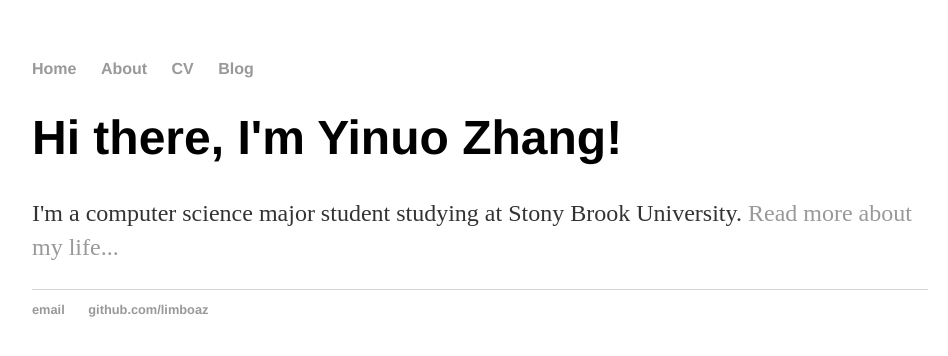
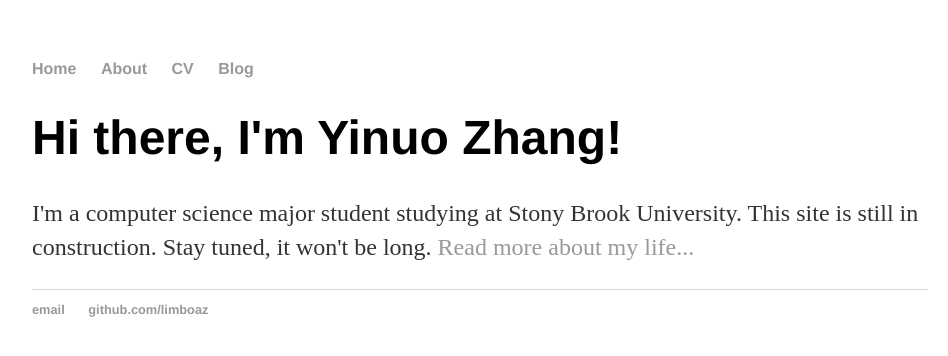
Before and after one commit to limboaz/limboaz.github.io, a Jekyll site: the page built from index.html, in a window 1280 px wide. Shown: the top 356 px of the page, without its empty margins (160-1108 px from the left). Built offline with Jekyll 4.4.1, drawn with Linux system fonts in a browser that asks for light colours.

Commit message:
Update index.html

```diff
--- a/index.html
+++ b/index.html
@@ -4,5 +4,7 @@ title: Yinuo Zhang
 ---
 <div class="blurb">
 	<h1>Hi there, I'm Yinuo Zhang!</h1>
-	<p>I'm a computer science major student studying at Stony Brook University. <a href="/about">Read more about my life...</a></p>
+	<p>I'm a computer science major student studying at Stony Brook University.
+		This site is still in construction. Stay tuned, it won't be long.
+		<a href="/about">Read more about my life...</a></p>
 </div><!-- /.blurb -->
```
